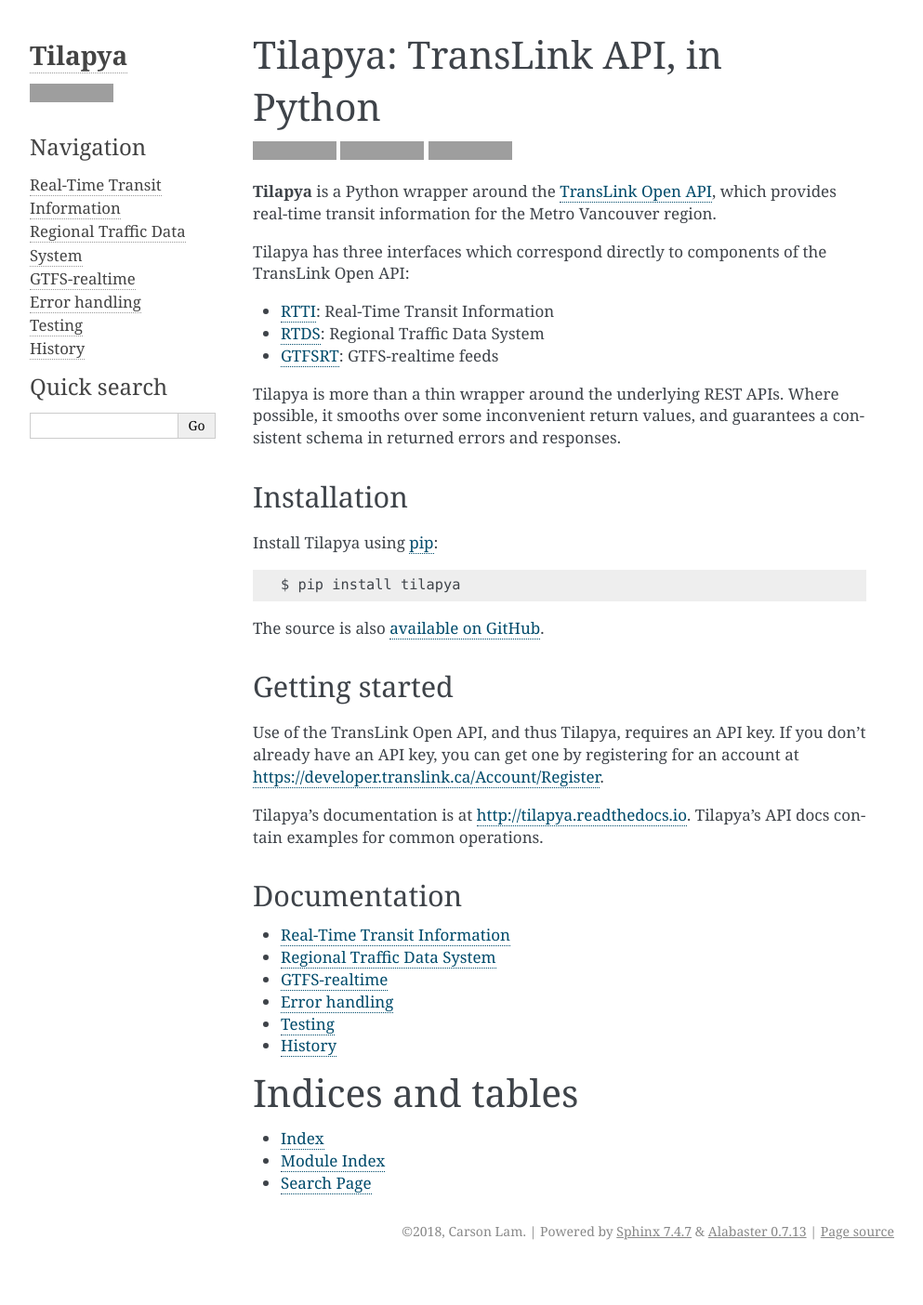
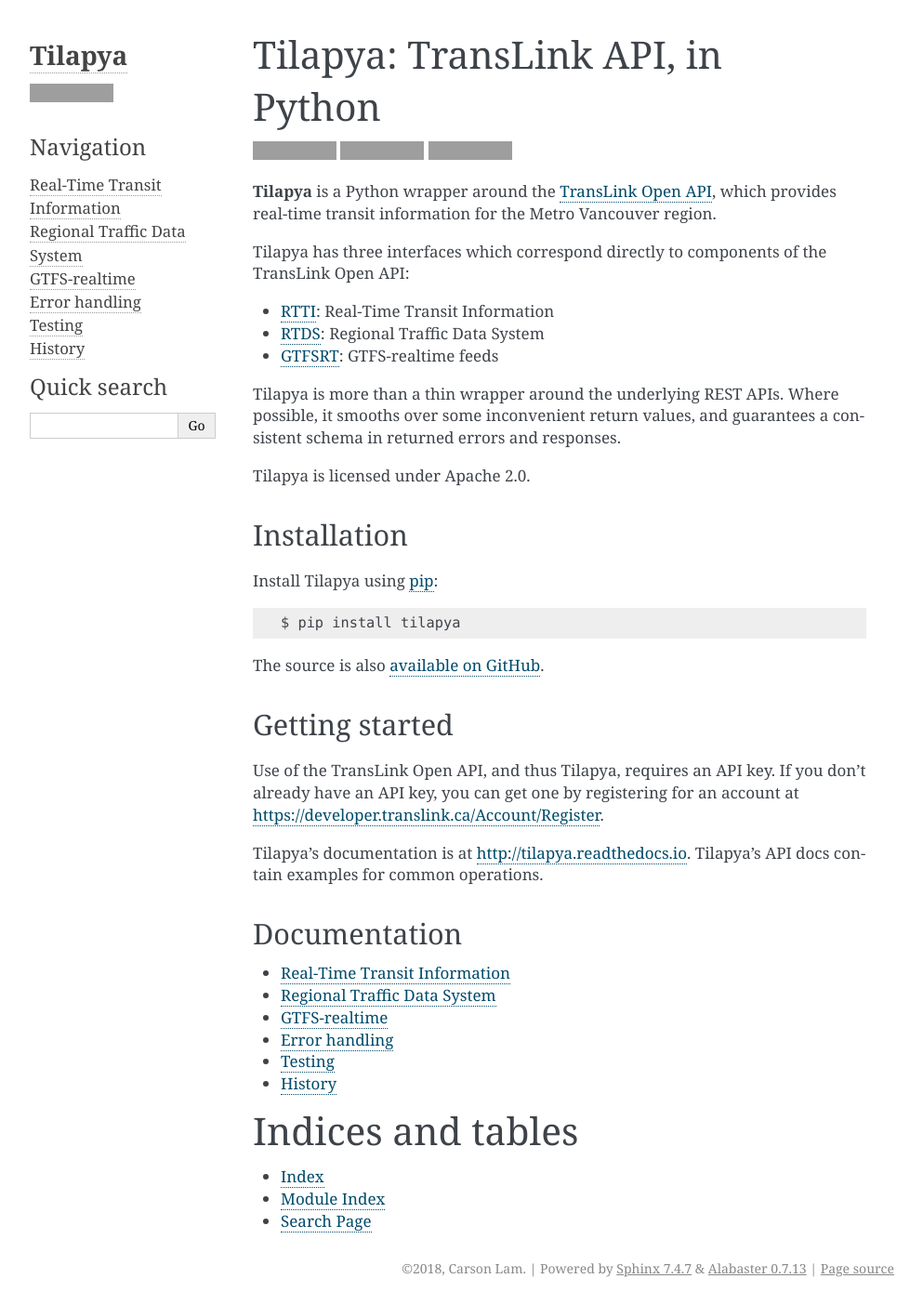
Before and after one commit to carsonyl/tilapya, a Sphinx documentation site: the page built from docs/index.rst, in a window 1280 px wide, cut to the strip 0-1404 px from the top of the page. Shown: the whole strip at 93% size, without its empty margins (148-1141 px from the left). Built offline with Sphinx 7.4.7, drawn with Linux system fonts in a browser that asks for light colours; before the commit the page ends 1364 px from its top, so only the background shows below that; grey boxes are pictures that could not be loaded.

Commit message:
Add blurb about license to readme.

```diff
--- a/README.rst
+++ b/README.rst
@@ -21,6 +21,8 @@
 It smooths over some of the quirky and inconvenient responses,
 and guarantees a consistent schema in returned responses.
 
+Tilapya is licensed under Apache 2.0.
+
 
 Installation
 ------------
@@ -31,6 +33,7 @@
 
 The source is also `available on GitHub <https://github.com/carsonyl/tilapya>`_.
 
+
 Getting started
 ---------------
 
--- a/docs/index.rst
+++ b/docs/index.rst
@@ -21,6 +21,8 @@
 Where possible, it smooths over some inconvenient return values,
 and guarantees a consistent schema in returned errors and responses.
 
+Tilapya is licensed under Apache 2.0.
+
 
 Installation
 ------------
@@ -30,6 +32,7 @@
     $ pip install tilapya
 
 The source is also `available on GitHub <https://github.com/carsonyl/tilapya>`_.
+
 
 Getting started
 ---------------
```
